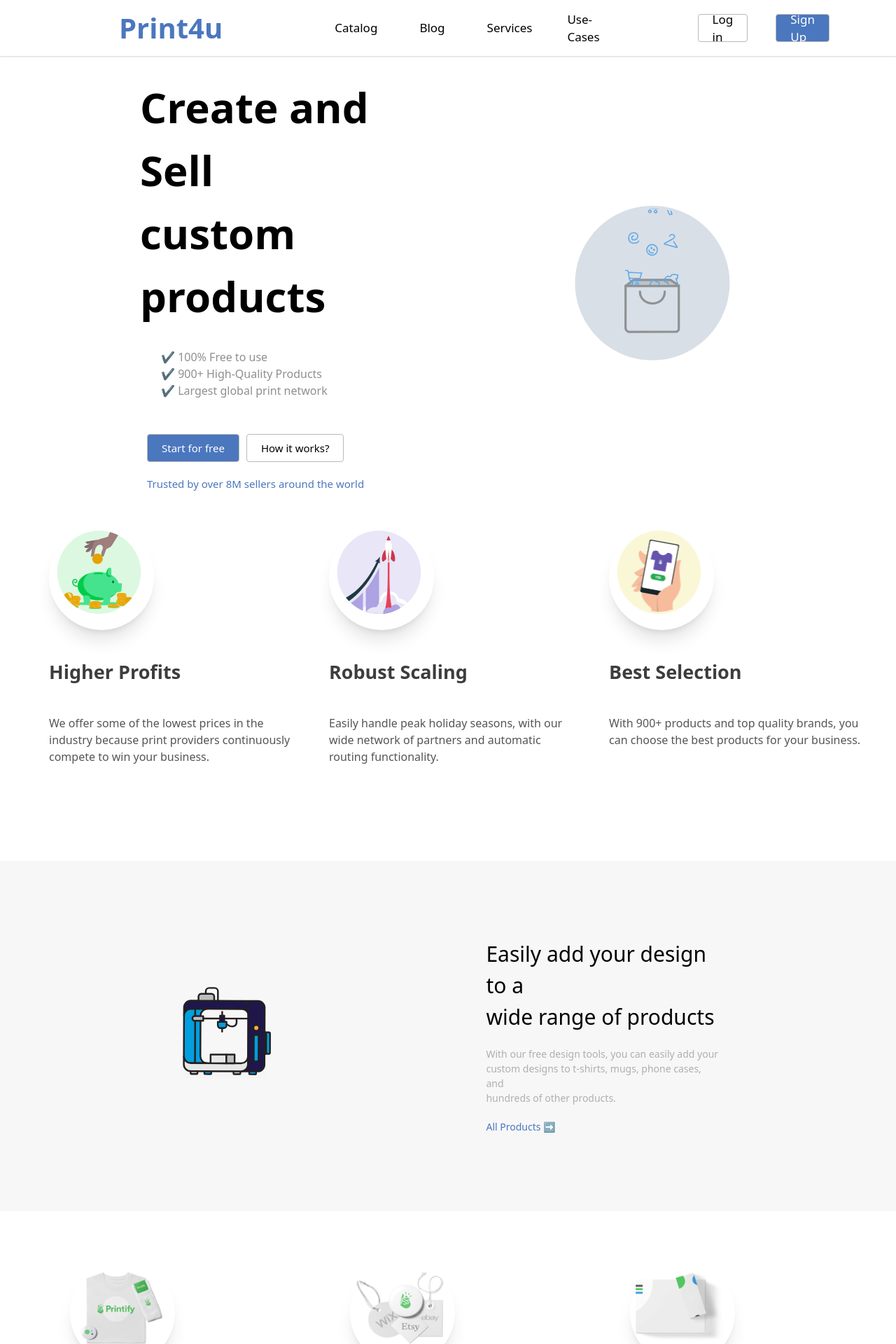
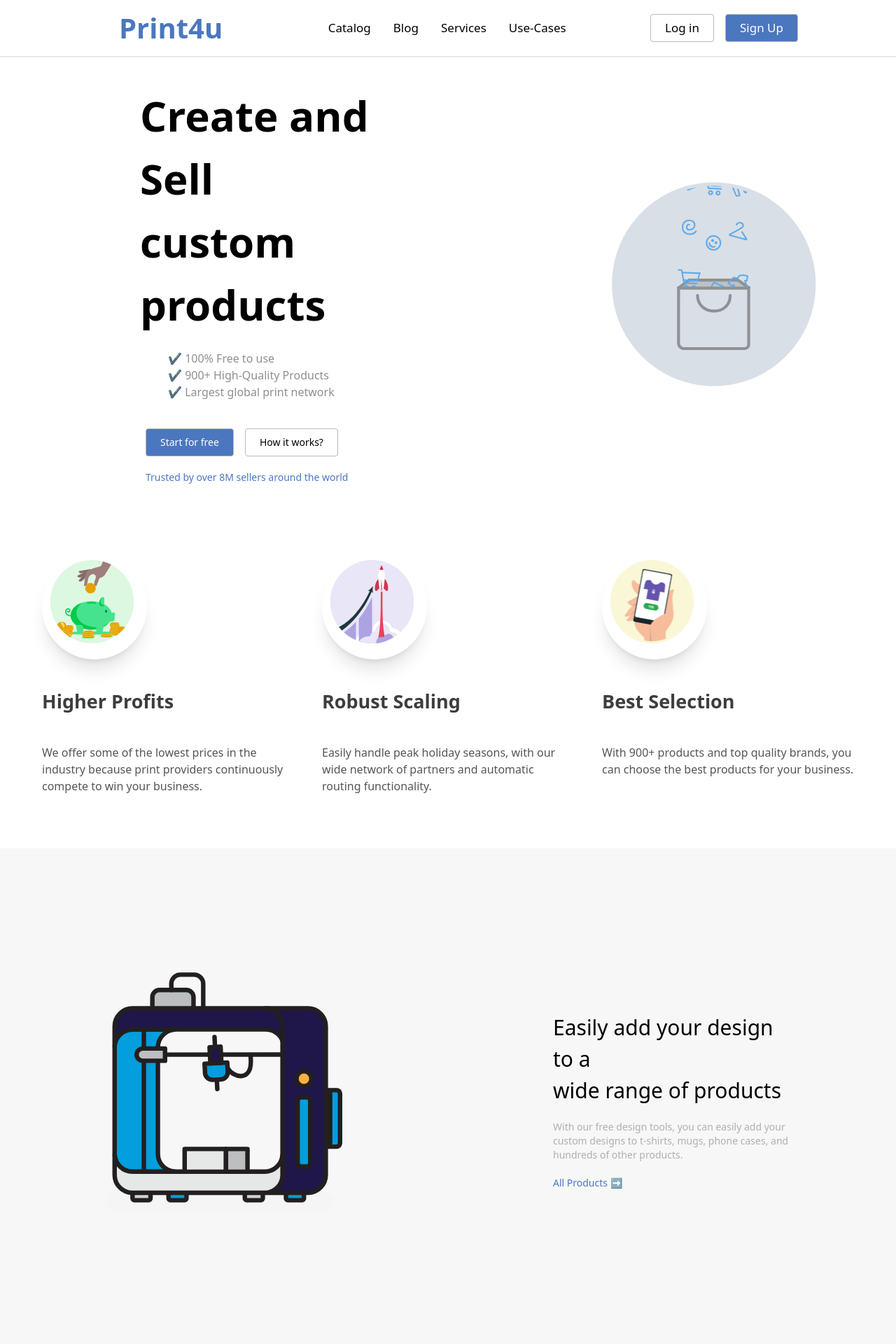
Before and after one commit to Mehra-Jatin/Print4u, a React (Create React App) app in the folder frontend/: page / in a window 1280 px wide. Shown: the top 1920 px of the page at 70% size. Built offline with nearby package versions, Linux system fonts and the light colour scheme.

Commit message:
responsive design

```diff
--- a/frontend/src/App.js
+++ b/frontend/src/App.js
@@ -1,84 +1,74 @@
 import React from 'react';
-import { Navbar,ImageCard,Button,Footer} from './Components';
+import { Navbar, ImageCard, Button, Footer } from './Components';
 import './App.css';
 import Lottie from "lottie-react";
-import shopping from "./shopping.json"
-import printmachine from "./printmachine.json"
+import shopping from "./shopping.json";
+import printmachine from "./printmachine.json";
+
 function App() {
   return (
-    <div className="w-[100vw] h-[100%]">
+    <div className="w-full h-full">
       <Navbar />
 
-   {/* page 1 */}
-    <div className='w-[100%] h-[650px]  flex items-center justify-center'>
-     <div className='w-[70%] h-[650px] flex flex-col justify-center px-[200px]'>
-      <p className='text-[60px] font-[700]'>Create and Sell</p>
-      <p className='text-[60px] font-[700]'>custom products</p>
-      <ul className='font-[500] text-[#8f8f8f] py-[30px] px-[30px]'>
+      {/* Page 1 */}
+      <div className="w-full h-auto flex flex-col md:flex-row items-center justify-center py-10">
+        <div className="w-full  flex flex-col justify-center px-8 md:px-20 lg:px-[200px]">
+          <p className="text-[40px]  lg:text-[60px] font-bold">Create and Sell</p>
+          <p className="text-[40px]  lg:text-[60px] font-bold">custom products</p>
+          <ul className="font-medium text-[#8f8f8f] py-5 px-5 md:px-10">
             <li>✔️ 100% Free to use</li>
             <li>✔️ 900+ High-Quality Products</li>
             <li>✔️ Largest global print network</li>
           </ul>
-      <ul className='flex text-[15px] py-[20px]'>
-        <li className='px-[10px]'><Button text="Start for free" bg="#4B77BE" fontcolor="white" /></li>
-        <li><Button text="How it works?" bg="white" /></li>
+          <ul className="flex text-sm py-5">
+            <li className="px-2"><Button text="Start for free" bg="#4B77BE" fontcolor="white" /></li>
+            <li className="px-2"><Button text="How it works?" bg="white" /></li>
           </ul>
-      <p className='font-[500] text-[#4B77BE] text-[15px] px-[10px]'>Trusted by over 8M sellers around the world</p>
+          <p className="font-medium text-[#4B77BE] text-sm px-2">Trusted by over 8M sellers around the world</p>
         </div>
 
-   {/* page 1 gif */}
-    <div className=' w-[30%] h-[400px] mr-[200px] flex items-center justify-center'>
-      <Lottie className='w-[80%] ' animationData={shopping} />
+        {/* Page 1 gif */}
+        <div className="w-full h-auto flex items-center justify-center ">
+          <Lottie className="w-[60%] " animationData={shopping} />
+        </div>
       </div>
 
-
-    </div>
-
-    {/* page 2 */}
-    <ul className='flex justify-center w-[100%] h-[500px] pl-[20px]'>
+      {/* Page 2 */}
+      <ul className="flex flex-col lg:flex-row justify-center items-center w-full h-auto py-10 ">
         <li><ImageCard heading="Higher Profits" desc="We offer some of the lowest prices in the industry because print providers continuously compete to win your business." src="higher-profits.svg" /></li>
         <li><ImageCard heading="Robust Scaling" desc="Easily handle peak holiday seasons, with our wide network of partners and automatic routing functionality." src="robust-scaling.svg" /></li>
         <li><ImageCard heading="Best Selection" desc="With 900+ products and top quality brands, you can choose the best products for your business." src="best-selection.svg" /></li>
-
       </ul>
 
-   {/* page 3 */}
-   <div className='w-[100%] h-[500px] bg-[#f7f7f7] flex items-center justify-center p-[200px]'>
-
-   {/* page 3 gif */}
-     <div  className=' w-[50%] h-[100%] mr-[200px] flex items-center justify-center'>
-      <Lottie className='w-[100%] '  animationData={printmachine} />
+      {/* Page 3 */}
+      <div className="w-full h-auto bg-[#f7f7f7] flex flex-col lg:flex-row items-center justify-center py-10">
+        {/* Page 3 gif */}
+        <div className="w-full lg:w-[50%] h-auto flex items-center justify-center">
+          <Lottie className="w-full" animationData={printmachine} />
         </div>
 
-    {/* page 3 text */}
-      <div className='w-[80%] h-[100%]  rounded-md flex flex-col justify-center p-[50px] jatin '>
-        <p className='text-[30px] font-[500]'>Easily add your design to a</p>
-        <p className='text-[30px] font-[500]'>wide range of products</p>
-        <div className='py-[20px] text-[14px] text-[#afafaf]'>
+        {/* Page 3 text */}
+        <div className="w-full lg:w-[50%] h-auto  flex flex-col justify-center px-[150px] ">
+          <p className="text-[20px] md:text-[30px] font-medium">Easily add your design to a</p>
+          <p className="text-[20px] md:text-[30px] font-medium">wide range of products</p>
+          <div className="py-5 text-sm text-[#afafaf]">
             <p>With our free design tools, you can easily add your</p>
             <p>custom designs to t-shirts, mugs, phone cases, and</p>
             <p>hundreds of other products.</p>
           </div>
-        <p className='text-[14px] font-[500] text-[#4B77BE]'>All Products ➡️</p>
+          <p className="text-sm font-medium text-[#4B77BE]">All Products ➡️</p>
         </div>
       </div>
 
-
-
-
-
-   {/* page 4 */}
-
-  <ul className=' w-[100%] h-[500px] flex  items-center justify-evenly pl-[80px]'>
+      {/* Page 4 */}
+      <ul className="w-full h-auto flex flex-col lg:flex-row items-center justify-center py-10 ">
         <li><ImageCard heading="Custom products" desc="Easily add your designs to a wide range of products using our free tools" src="custom-products.webp" /></li>
-      <li><ImageCard heading="SELL " desc="You choose the products sale price and where to sell" src="your-products.webp" /></li>
-      <li><ImageCard heading="WE HANDLE " desc="Once an order is placed we automatically handle all the printing and delivery logistics" src="fullfillment.webp" /></li>
-
+        <li><ImageCard heading="SELL" desc="You choose the products sale price and where to sell" src="your-products.webp" /></li>
+        <li><ImageCard heading="WE HANDLE" desc="Once an order is placed we automatically handle all the printing and delivery logistics" src="fullfillment.webp" /></li>
       </ul>
 
-
       <Footer />
- {/*end */}
+      {/* End */}
     </div>
   );
 }
--- a/frontend/src/Components/Footer.jsx
+++ b/frontend/src/Components/Footer.jsx
@@ -1,8 +1,8 @@
 import React from "react";
 
-const Footer = () => {
+export default function Footer() {
   return (
-    <footer className="bg-gray-800 text-gray-300 py-4">
+    <div className="bg-gray-800 text-gray-300 py-4">
       <div className="container mx-auto text-center">
         <p className="text-sm">
           2024 Print4u. All rights reserved.
@@ -13,8 +13,6 @@ const Footer = () => {
           <a href="#" className="text-gray-400 hover:text-white mx-2">Contact Us</a>
         </div>
       </div>
-    </footer>
+    </div>
   );
 };
-
-export default Footer;
--- a/frontend/src/Components/Navbar.jsx
+++ b/frontend/src/Components/Navbar.jsx
@@ -1,23 +1,27 @@
 import React from "react";
 import Button from "./Utility/Button";
+
 export default function Navbar() {
     return (
-        <div className=" px-[40px] lg:px-[120px] w-[100vw] h-[80px] shadow-sm shadow-[#d3d3d3] flex justify-between text-[15px] lg:text-[17px] font-[500]  items-center">
-            <ul className="px-[50px]  text-[#4B77BE]">
+        <div className="px-4 lg:px-[120px] w-full h-[80px] shadow-sm shadow-[#d3d3d3] flex justify-between items-center text-[15px] lg:text-[17px] font-[500]">
+            <ul className="px-2 lg:px-[50px] text-[#4B77BE]">
                 <li className="text-[25px] lg:text-[40px] font-bold">Print4u</li>
             </ul>
-            <ul className=" px-[20px] lg:px-[80px] flex items-center  ">
-                <li className="px-[20px] lg:px-[30px] cursor-pointer">Catalog</li>
-                <li className="px-[20px] lg:px-[30px] cursor-pointer">Blog</li>
-                <li className="px-[20px] lg:px-[30px] cursor-pointer">Services</li>
-                <li className="w-[90px] lg:w-[100%]  px-[10px] lg:px-[20px]  cursor-pointer">Use-Cases</li>
-
+            <ul className="px-4 lg:px-[80px] flex items-center space-x-4 lg:space-x-8">
+                <li className="cursor-pointer">Catalog</li>
+                <li className="cursor-pointer">Blog</li>
+                <li className="cursor-pointer">Services</li>
+                <li className="cursor-pointer">Use-Cases</li>
             </ul>
 
-            <ul className=" px-[0px] lg:px-[20px] flex items-center">
-                <li className=" px-[5px] lg:px-[20px] w-[100px] lg:w-[auto] cursor-pointer"><Button text="Log in" bg="white" fontcolor="black" /></li>
-                <li className=" px-[5px] lg:px-[20px] w-[100px] lg:w-[auto] cursor-pointer"><Button text="Sign Up" bg="#4B77BE" fontcolor="white" /></li>
+            <ul className="px-2 lg:px-[20px] flex items-center space-x-2 lg:space-x-4">
+                <li className="cursor-pointer">
+                    <Button text="Log in" bg="white" fontcolor="black" />
+                </li>
+                <li className="cursor-pointer">
+                    <Button text="Sign Up" bg="#4B77BE" fontcolor="white" />
+                </li>
             </ul>
         </div>
-    )
+    );
 }
```
Lines whose indentation alone changed are shown as unchanged.
